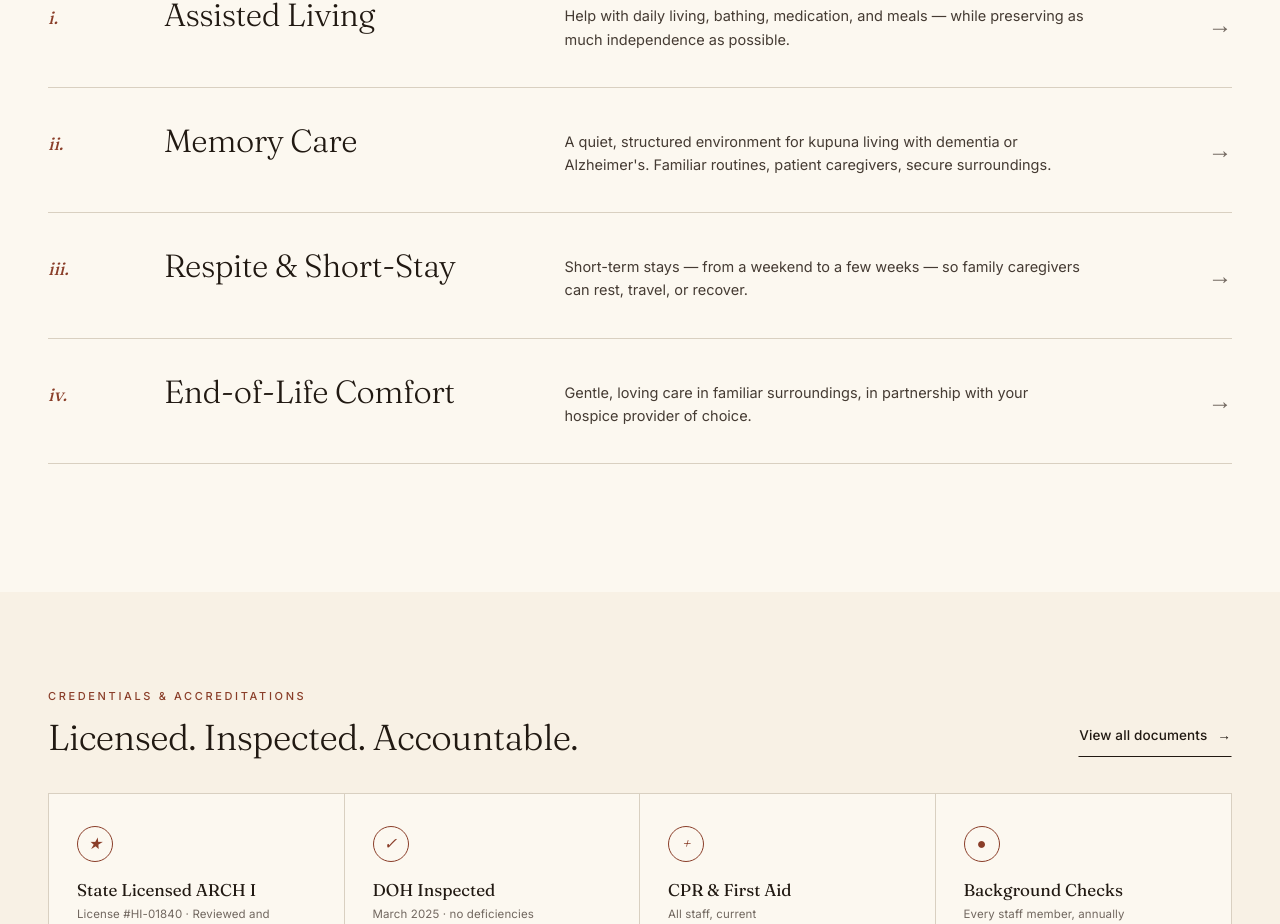
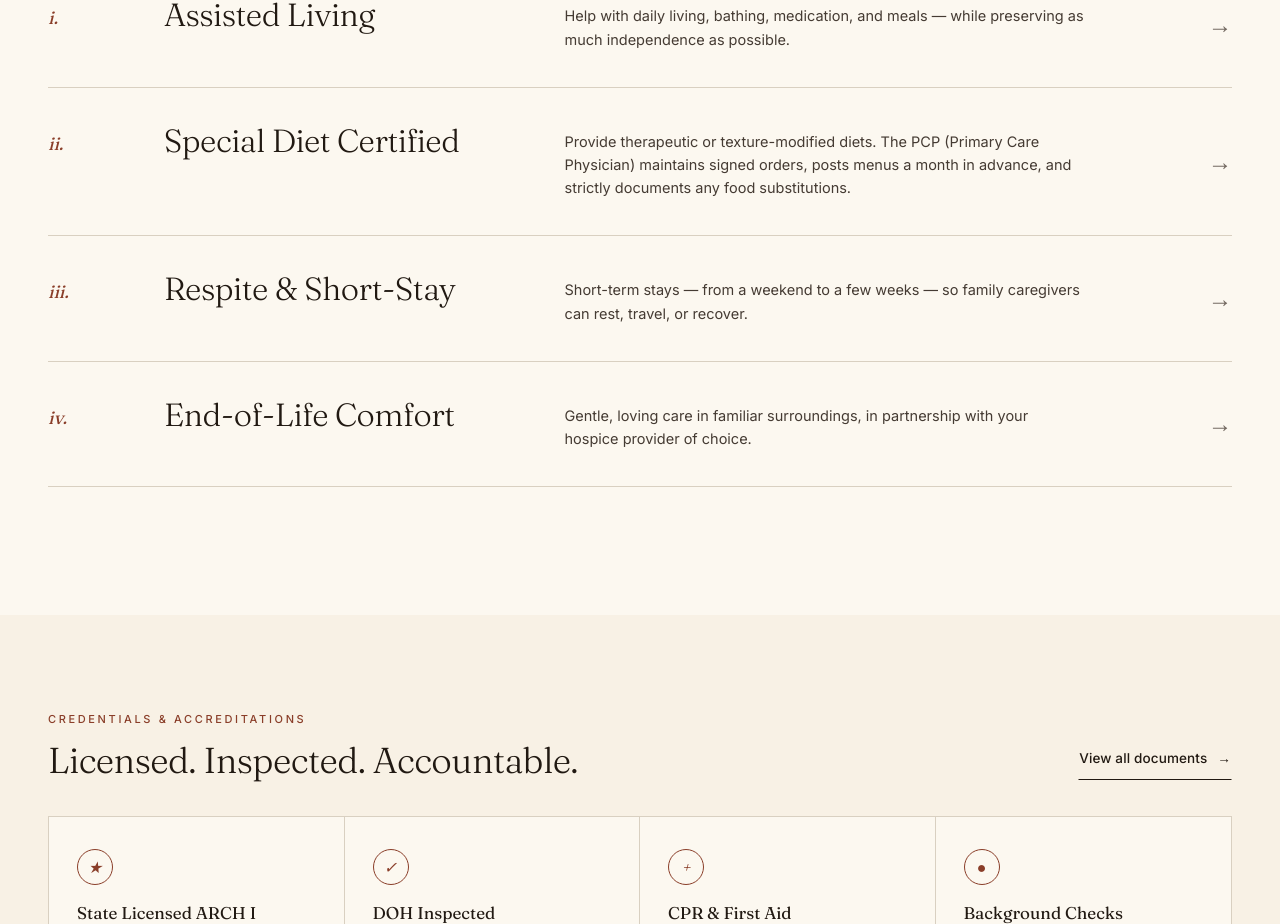
Before and after one commit to jairosoft-com/casacolinacare-v2, a Next.js app: page / in a window 1280 px wide. Shown: the part 4618-5542 px from the top of the page. Built offline with nearby package versions, Linux system fonts and the light colour scheme.

Commit message:
Replace "Memory Care" care-level entry with "Special Diet Certified"
Implements ADO story #208360 (AC1, AC2): item ii of the Levels of
Care section now reflects the special-diet-certified offering
instead of memory care, per tasks #208361/#208362.

```diff
--- a/app/page.tsx
+++ b/app/page.tsx
@@ -262,8 +262,8 @@ export default function Page() {
             </div>
             <div className="care-row">
               <div className="num">ii.</div>
-              <h3>Memory Care</h3>
-              <p>A quiet, structured environment for kupuna living with dementia or Alzheimer&apos;s. Familiar routines, patient caregivers, secure surroundings.</p>
+              <h3>Special Diet Certified</h3>
+              <p>Provide therapeutic or texture-modified diets. The PCP (Primary Care Physician) maintains signed orders, posts menus a month in advance, and strictly documents any food substitutions.</p>
               <div className="arrow">→</div>
             </div>
             <div className="care-row">
```
